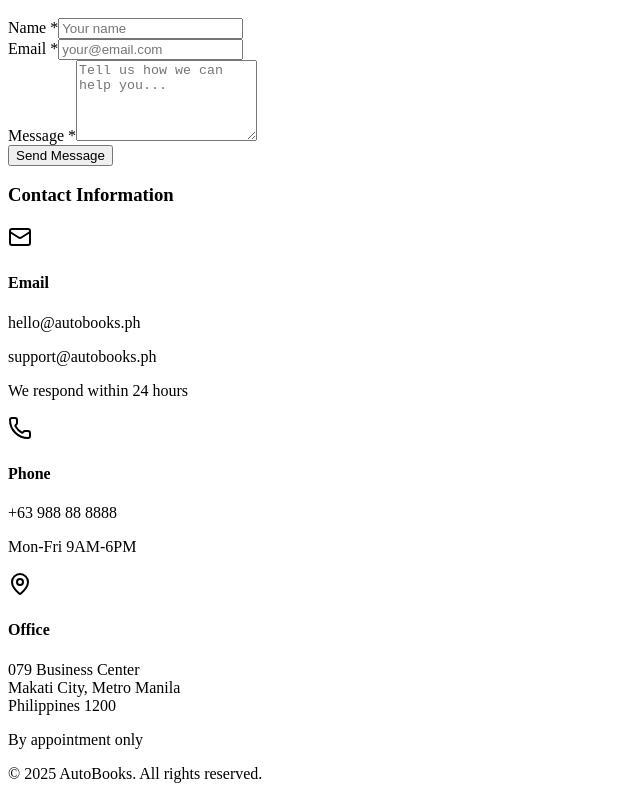
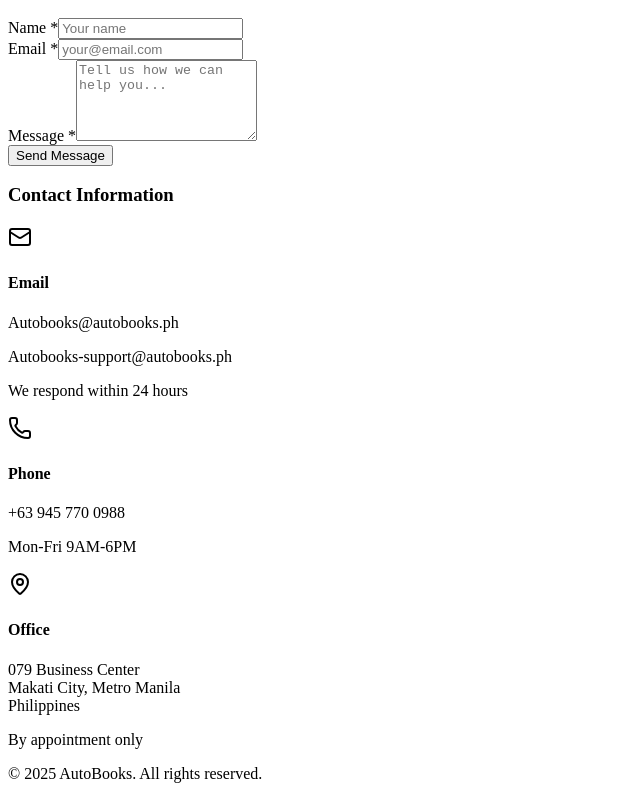
Before and after one commit to aljunalei/auto-books, a Next.js app in the folder autobooks-ph/: page / in a window 1280 px wide. Shown: the part 1143-1942 px from the top of the page, without its empty margins (0-640 px from the left). Built offline with nearby package versions, Linux system fonts and the light colour scheme.

Commit message:
Chore: Updated text for the contacts

```diff
--- a/autobooks-ph/src/app/page.tsx
+++ b/autobooks-ph/src/app/page.tsx
@@ -168,8 +168,8 @@
                     </div>
                     <div>
                       <h4 className="font-semibold text-lg mb-1">Email</h4>
-                      <p className="text-gray-600">hello@autobooks.ph</p>
-                      <p className="text-gray-600">support@autobooks.ph</p>
+                      <p className="text-gray-600">Autobooks@autobooks.ph</p>
+                      <p className="text-gray-600">Autobooks-support@autobooks.ph</p>
                       <p className="text-sm text-gray-500 mt-1">We respond within 24 hours</p>
                     </div>
                   </div>
@@ -180,7 +180,7 @@
                     </div>
                     <div>
                       <h4 className="font-semibold text-lg mb-1">Phone</h4>
-                      <p className="text-gray-600">+63 988 88 8888</p>
+                      <p className="text-gray-600">+63 945 770 0988</p>
                       <p className="text-sm text-gray-500 mt-1">Mon-Fri 9AM-6PM</p>
                     </div>
                   </div>
@@ -194,7 +194,7 @@
                       <p className="text-gray-600">
                         079 Business Center<br />
                         Makati City, Metro Manila<br />
-                        Philippines 1200
+                        Philippines
                       </p>
                       <p className="text-sm text-gray-500 mt-1">By appointment only</p>
                     </div>
```
